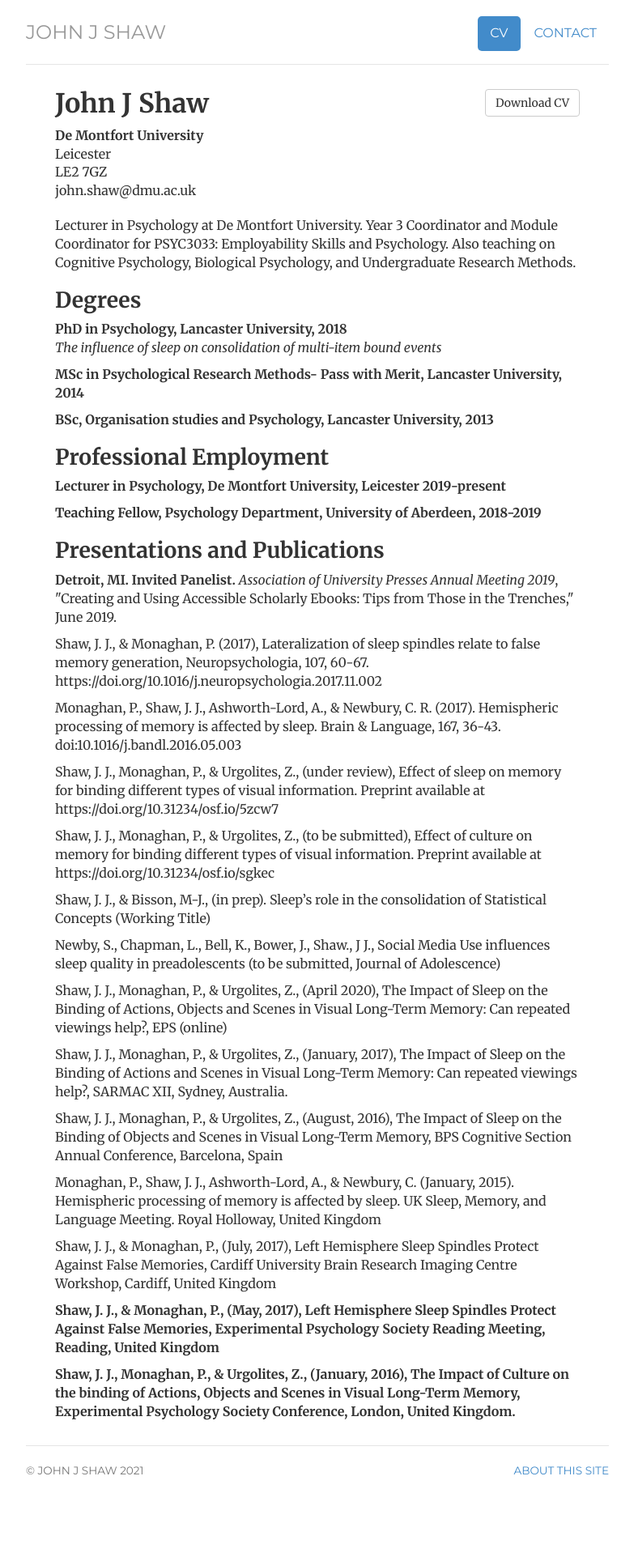
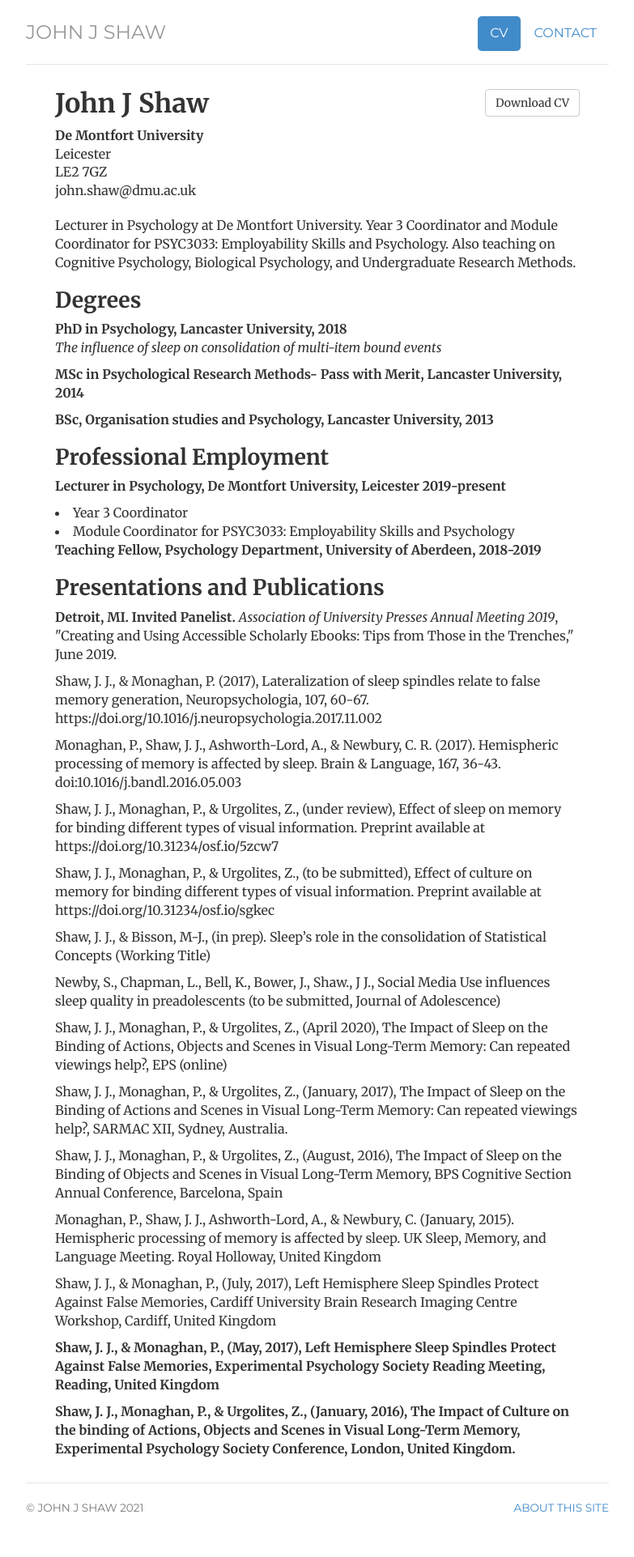
Before and after one commit to JohnJShaw/johnjshaw.github.io, a Jekyll site: the page built from cv/index.html, in a window 1280 px wide. Shown: the whole page at 81% size, without its empty margins (248-1031 px from the left). Built offline with Jekyll 4.4.1, drawn with Linux system fonts in a browser that asks for light colours; before the commit the page ends 1877 px from its top, so only the background shows below that.

Commit message:
Update index.html

```diff
--- a/cv/index.html
+++ b/cv/index.html
@@ -32,6 +32,8 @@
 
 				<h2>Professional Employment</h2>
 				<p><strong>Lecturer in Psychology, De Montfort University, Leicester 2019-present</strong></p>
+	<li> Year 3 Coordinator </li>
+	<li> Module Coordinator for PSYC3033: Employability Skills and Psychology </li>
 
 				<p><strong>Teaching Fellow, Psychology Department, University of Aberdeen, 2018-2019</strong></p>
 
```
